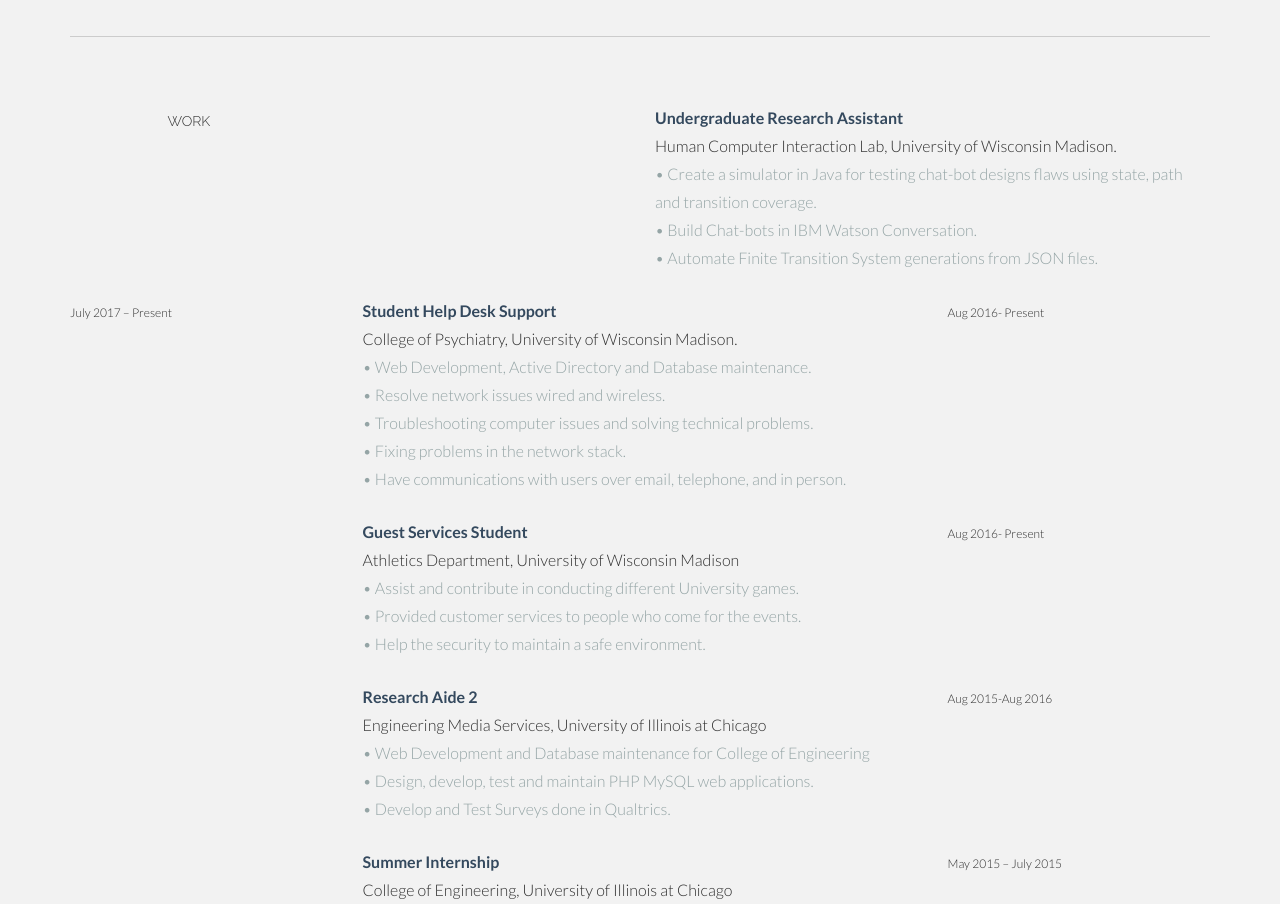
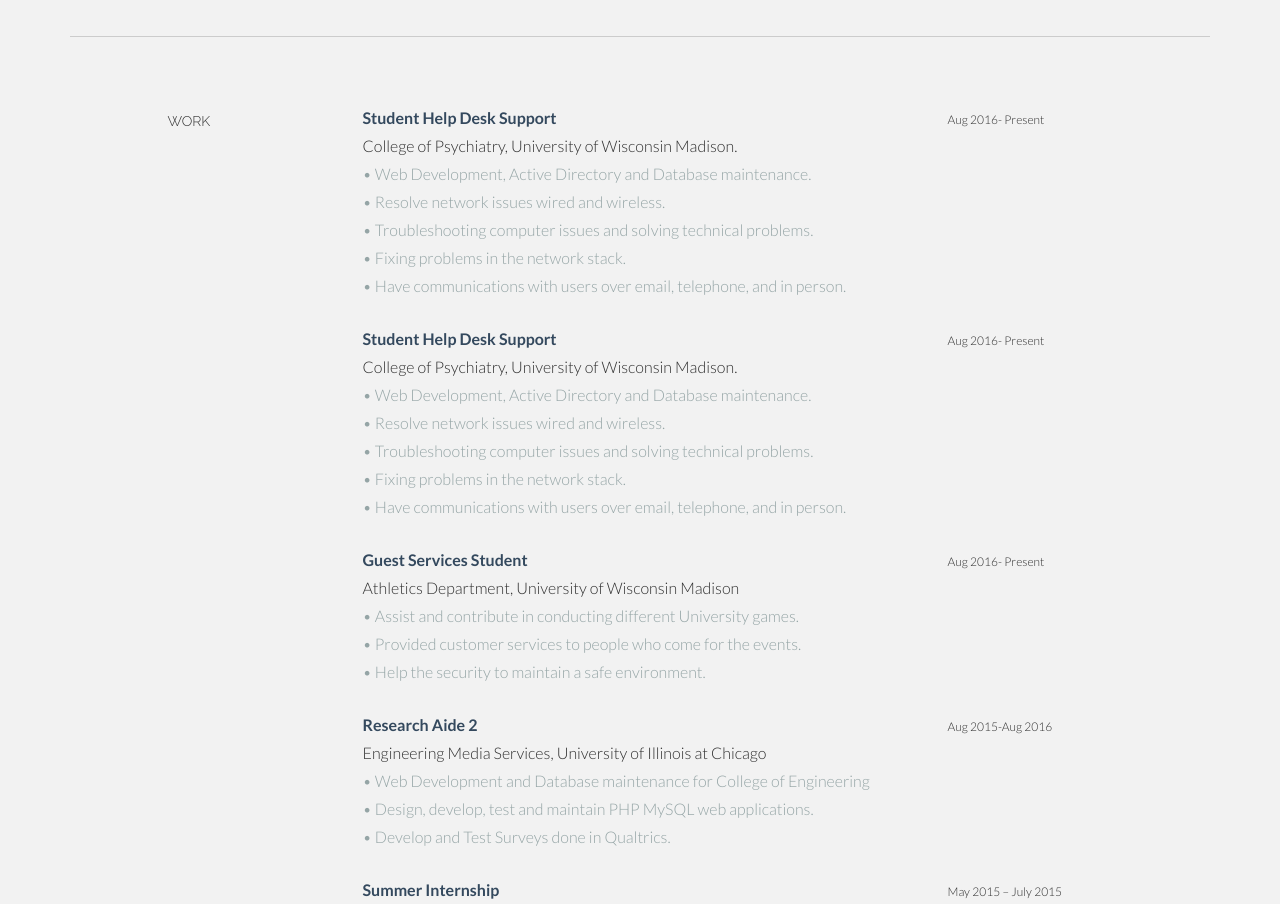
Before and after one commit to pranavrajiv/pranavWeb, a plain HTML site: page docs/index.html in a window 1280 px wide. Shown: the part 1371-2275 px from the top of the page. Drawn offline with Linux system fonts and the light colour scheme; files whose address does not match are found by name.

Commit message:
Update index.html

```diff
--- a/docs/index.html
+++ b/docs/index.html
@@ -139,29 +139,6 @@
 				</div>
 
 
-			<div class="col-lg-6 col-lg-offset-3">
-					<p style="width:auto;" ><t>Undergraduate Research Assistant</t><br/>
-						Human Computer Interaction Lab, University of Wisconsin Madison. <br/>
-
-					<more>•	Create a simulator in Java for testing chat-bot designs flaws using state, path
-						and transition coverage.<br>
-						  •	Build Chat-bots in IBM Watson Conversation.<br>
-						  •	Automate Finite Transition System generations from JSON files.
-
-
-					</more></p>
-				</div>
-				<div class="col-lg-3">
-					<p><sm>July 2017 – Present</sm></p>
-				</div>
-
-
-
-
-
-
-
-
 				<div class="col-lg-6">
 					<p><t>Student Help Desk Support</t><br/>
 						College of Psychiatry, University of Wisconsin Madison.
@@ -176,6 +153,24 @@
 				<div class="col-lg-3">
 					<p><sm>Aug 2016- Present</sm></p>
 				</div>
+
+
+			<div class="col-lg-6 col-lg-offset-3">
+					<p><t>Student Help Desk Support</t><br/>
+						College of Psychiatry, University of Wisconsin Madison. <br/>
+
+					<more>•	Web Development, Active Directory and Database maintenance.<br>
+						  •	Resolve network issues wired and wireless.<br>
+						  •	Troubleshooting computer issues and solving technical problems. <br>
+						 •	Fixing problems in the network stack.<br>
+						•	Have communications with users over email, telephone, and in person.
+					</more></p>
+				</div>
+				<div class="col-lg-3">
+					<p><sm>Aug 2016- Present</sm></p>
+				</div>
+
+
 
 				<div class="col-lg-6 col-lg-offset-3">
 					<p><t>Guest Services Student</t><br/>
```
